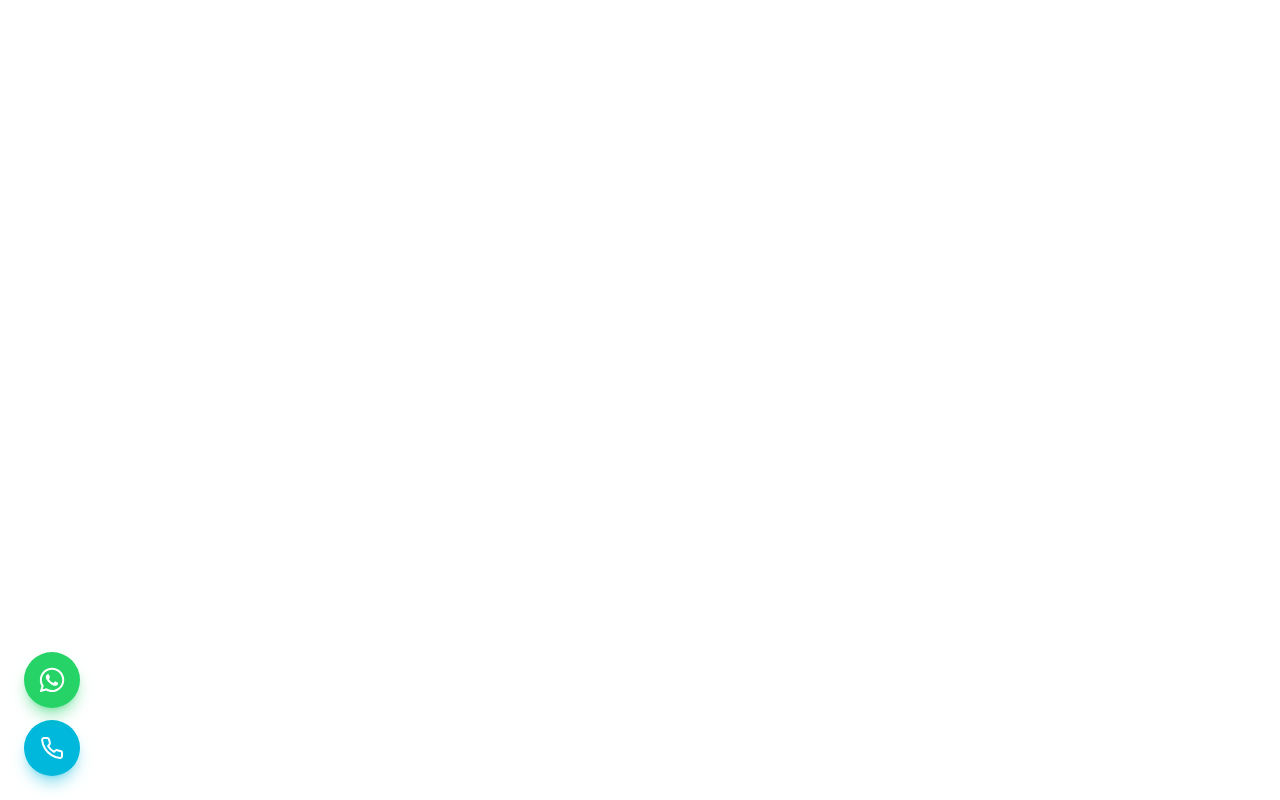
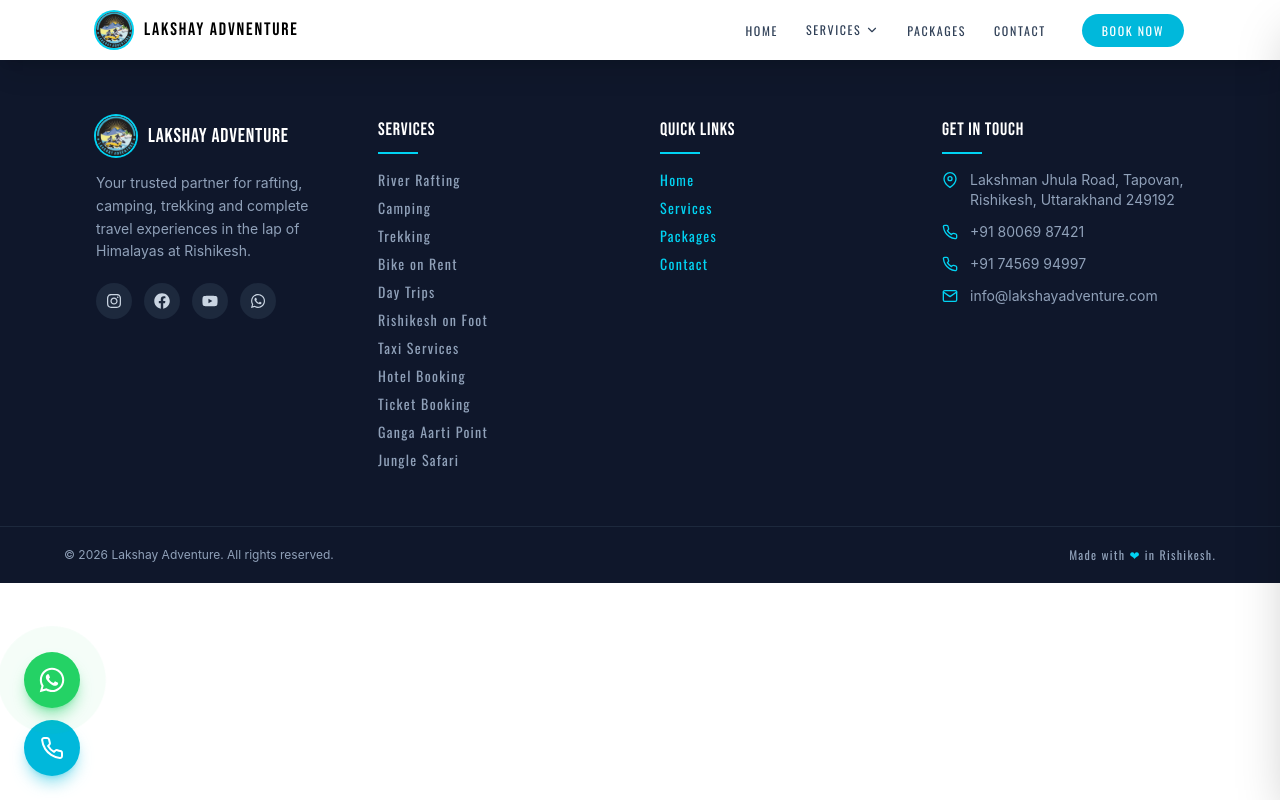
Before and after one commit to ab-0120/Lakshay-adventure, a React (Vite) app in the folder client/: page /riverrafting in a window 1280 px wide. Before the commit this address had no page. Built offline with nearby package versions, Linux system fonts and the light colour scheme.

Commit message:
added components such as footer scroll progress bar and scroll to top feature all in river rafting page

```diff
--- a/client/src/App.jsx
+++ b/client/src/App.jsx
@@ -2,12 +2,14 @@ import Navbar from "./components/Navbar";
 import FloatingIcons from "./components/FloatingIcons";
 import { Route, Routes } from "react-router-dom";
 import Home from "./pages/Home";
+import RiverRafting from "./pages/RiverRafting";
 
 function App(){
   return(
     <div>
       <Routes>
         <Route path="/" element={<Home/>} />
+        <Route path="/riverrafting" element={<RiverRafting />} />
       </Routes>
 
       <FloatingIcons />
--- /dev/null
+++ b/client/src/components/Footer.jsx
@@ -0,0 +1,142 @@
+import { href, Link } from "react-router-dom";
+import { FaInstagram, FaFacebook, FaYoutube, FaWhatsapp } from "react-icons/fa";
+import { FiPhone, FiMail, FiMapPin } from "react-icons/fi";
+import { services } from "../data/services";
+import logo from '../assets/LA_crop.jpg';
+
+const oswald = { fontFamily: "'Oswald', sans-serif", letterSpacing: "0.08rem"};
+const bebas = {fontFamily: "'Bebas Neue', cursive", letterSpacing: "0.05rem"};
+
+const quickLinks = [
+    {label: "Home", href: "/"},
+    {label: "Services", href: "/#services"},
+    {label: "Packages", href: "/#packages"},
+    {label: "Contact", href: "/#contact"},
+];
+
+const socials = [
+    {icon: FaInstagram, href: "https://instagram.com", label: "instagram"},
+    {icon: FaFacebook, href: "https://facebook.com", label: "facebook"},
+    {icon: FaYoutube, href: "https://youtube.com", label: "youtube"},
+    {icon: FaWhatsapp, href: "https://wa.me/918006987421", label: "whatsapp"},
+];
+
+//not exported only FOOTEr uses this
+const SectionTitle = ({children}) => (
+    <h4 className="text-white text-lg mb-4 tracking-widest" style={bebas}>
+        {children}
+        <span className="block w-10 h-0.5 bg-cyan-400 mt-2" />
+    </h4>
+);
+
+function Footer() {
+    return(
+        <footer id="contact" className="bg-slate-900 text-slate-400">
+            <div className="px-6 md:px-16 lg:px-24 py-14
+                            grid grid-cols-1 sm:grid-cols-2 lg:grid-cols-4 gap-10">
+
+                {/* Column 1- Brand + social icons */}
+                <div>
+                    <Link to="/" className="flex items-center gap-3 mb-4">
+                        <img src={logo} alt="logo"
+                             className="w-10 h-10 rounded-full object-cover ring-2 ring-cyan-400"/>
+                        <span className="text-white text-xl tracking-widest" style={bebas}>
+                            Lakshay Adventure
+                        </span>
+                    </Link>
+
+                    <p className="text-sm leading-relaxed mb-5">
+                        Your trusted partner for rafting, camping, trekking and complete travel experiences in the lap of Himalayas at Rishikesh.
+                    </p>
+
+                    {/* Social icon row */}
+                    <div className="flex gap-3">
+                        {socials.map(({icon: Icon, href, label}) => (
+                            <a key={label} href={href}target="_blank" rel="noopener noreferrer"
+                               aria-label={label}
+                               className="w-9 h-9 rounded-full bg-slate-800 text-slate-300 flex items-center justify-center
+                                          hover:bg-cyan-500 hover:text-white hover:-translate-y-1
+                                          transition-all duration-300">
+                                <Icon size={16} />
+                            </a>
+                        ))}
+                    </div>
+                </div>
+
+                {/* Column 2- Services */}
+                <div>
+                    <SectionTitle>Services</SectionTitle>
+                    <ul className="grid grid-cols-1 gap-2 text-sm" style={oswald}>
+                        {services.map((s) => (
+                            <li keys={s.slug}>
+                                <Link to={`/services/${s.slug}`}
+                                      className="hover:text-cyan-400 transition-colors duration-200">
+                                    {s.name}
+                                </Link>
+                            </li>
+                        ))}
+                    </ul>
+                </div>
+
+                {/* Column 3- Quick Links */}
+                <div>
+                    <SectionTitle>Quick Links</SectionTitle>
+                    <ul className="grid grid-cols-1 gap-2 text-sm" style={oswald}>
+                        {quickLinks.map((l) => (
+                            <li key={l.label}>
+                                <Link to={l.href}
+                                      className="hover: text-cyan-400 transition-colors duration-200">
+                                    {l.label}
+                                </Link>
+                            </li>
+                        ))}
+                    </ul>
+                </div>
+
+                {/* Column 4 - Contact */}
+                <div>
+                    <SectionTitle>Get in Touch</SectionTitle>
+                    <ul className="flex flex-col gap-3 text-sm">
+                        <li className="flex items-start gap-3">
+                            <FiMapPin className="text-cyan-400 mt-0.5 shrink-0" size={16} />
+                            <span>Lakshman Jhula Road, Tapovan, Rishikesh, Uttarakhand 249192</span>
+                        </li>
+
+                        <li>
+                            <a href="tel:+918006987421"
+                               className="flex items-center gap-3 hover:text-cyan-400 transition-colors">
+                                <FiPhone className="text-cyan-400 shrink-0" size={16} />
+                                +91 80069 87421
+                            </a>
+                        </li>
+
+                        <li>
+                            <a href="tel:+917456994997"
+                               className="flex items-center gap-3 hover:text-cyan-400 transition-colors">
+                                <FiPhone className="text-cyan-400 shrink-0" size={16} />
+                                +91 74569 94997
+                            </a>
+                        </li>
+
+                        <li>
+                            <a href="mailto:info@lakshayadventure.com"
+                               className="flex items-center gap-3 hover:text-cyan-400 transition-colors">
+                                <FiMail className="text-cyan-400 shrink-0" size={16} />
+                                info@lakshayadventure.com
+                            </a>
+                        </li>
+
+                    </ul>
+                </div>
+            </div>
+
+            {/* Bottom copyright bar */}
+            <div className="border-t border-slate-800 px-6 md:px-16 py-5 flex flex-col sm:flex-row items-center justify-between gap-2 text-xs">
+                <p>© {new Date().getFullYear()} Lakshay Adventure. All rights reserved.</p>
+                <p style={oswald}>Made with <span className="text-cyan-400">❤︎</span> in Rishikesh.</p>
+            </div>
+        </footer>
+    );
+}
+
+export default Footer;
--- /dev/null
+++ b/client/src/components/ScrollProgress.jsx
@@ -0,0 +1,36 @@
+import { useState, useEffect } from "react";
+
+function ScrollProgress(){
+
+    const [progress, setProgress] = useState(0);
+
+    useEffect(()=>{
+        const onScroll = () =>{
+            const scrollTop = window.scrollY; //how many px you have scrolled
+
+            //total scrollable distance = full page height - what's visible in the window
+            const height =  document.documentElement.scrollHeight - window.innerHeight;
+
+            //avoid divide-by-0 on short pages
+            setProgress(height>0 ? (scrollTop / height)*100 : 0 );
+        };
+
+        window.addEventListener("scroll", onScroll);
+        onScroll(); //run once immediately so the bar starts at 0 on load
+
+        return ()=> window.removeEventListener("scroll", onScroll); //cleanup
+    }, []);
+
+    return(
+
+        //outer div:full width, 1px tall, pinned to top, transparent bg
+        <div className="fixed top-0 left-0 w-full h-1 z-[150] bg-transparent">
+
+            {/* inner div: the actual coloured bar- width is driven by 'progress' state */}
+            <div className="h-full bg-gradient-to-r from-cyan-400 via-cyan-500 to-blue-500 transition-[width] duration-150 ease-out"
+                 style={{width: `${progress}%`}} />
+        </div>
+    );
+}
+
+export default ScrollProgress;
--- /dev/null
+++ b/client/src/components/ScrollToTop.jsx
@@ -0,0 +1,33 @@
+import { useState, useEffect } from "react";
+import { FiArrowUp } from "react-icons/fi";
+
+function ScrollToTop(){
+
+    const [visible, setVisible] = useState(false);
+
+    useEffect(()=>{
+        const onScroll = () => setVisible(window.screenY > 400); // show after 400px
+
+        window.addEventListener("scroll", onScroll);
+        return () => window.removeEventListener("scroll", onScroll); //cleanup
+    }, []);
+
+    const scrollUp = () => window.scrollTo({top:0, behavior: "smooth"}); //smooth will amke it animate instead of jump
+
+    return(
+        <button onClick={scrollUp}
+                aria-label="Scroll to Top"
+                className={`fixed bottom-6 right-6 z-[150] p-3 rounded-full bg-cyan-500 text-white shadow-lg shadow-cyan-500/4
+                            hover:scale-110 transition-all duration-300
+                            ${visible ? "opacity-100 translate-y-0 pointer-events-auto" //visible- can click
+                                      : "opacity-0 translate-y-6 pointer-events-none" //hidden- can't click
+                            }
+                        `}
+                style={visible ? {animation: "float 2.5s ease-in-out infinite"} : undefined}
+        >
+            <FiArrowUp size={20} />
+        </button>
+    );
+}
+
+export default ScrollToTop;
--- a/client/src/index.css
+++ b/client/src/index.css
@@ -44,3 +44,9 @@
     0%, 100% {box-shadow: 0 0 0 0 rgba(6, 182, 212, 0.5); }
     50% {box-shadow: 0 0 0 10px rgba(6, 182, 212, 0);}
 }
+
+/* Scroll to Top animation */
+@keyframes float{
+    0%, 100% {transform: translateY(0);}
+    50% {transform: translateY(-5px);}
+}
--- /dev/null
+++ b/client/src/pages/RiverRafting.jsx
@@ -0,0 +1,21 @@
+import Footer from "../components/Footer";
+import Navbar from "../components/Navbar";
+import ScrollProgress from "../components/ScrollProgress";
+import ScrollToTop from "../components/ScrollToTop";
+
+import { useState, useEffect } from "react";
+
+
+function RiverRafting(){
+    return(
+        <div>
+            <ScrollProgress />
+            <Navbar />
+
+            <Footer />
+            <ScrollToTop />
+        </div>
+    );
+}
+
+export default RiverRafting;
```
